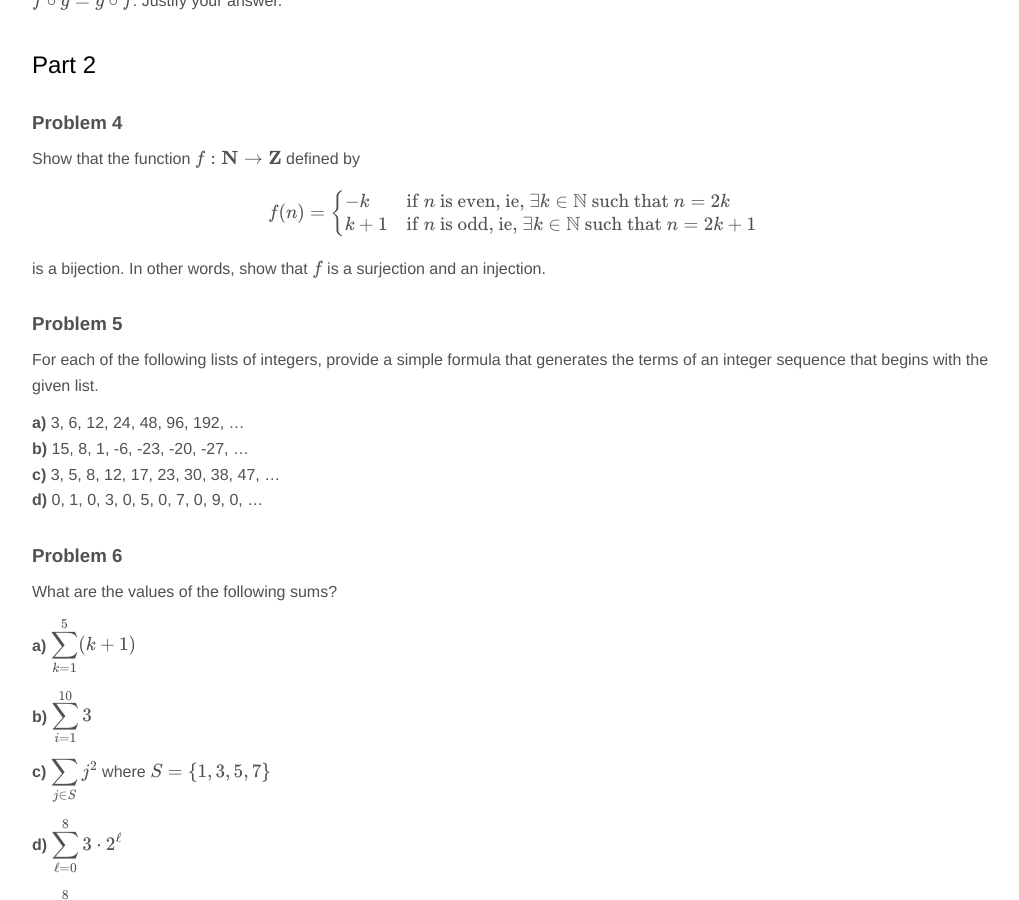
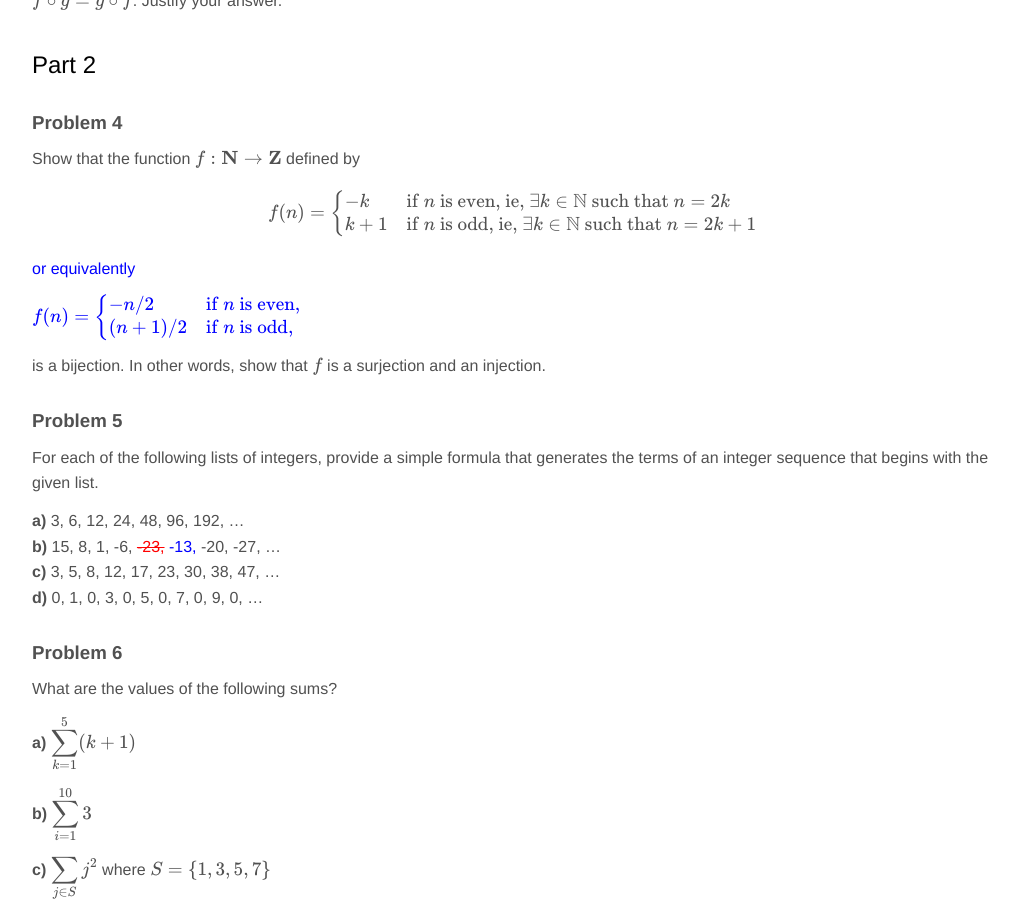
Before and after one commit to jnylam/jnylam.github.io, a Jekyll site: the page built from _courses/55/homework03.md, in a window 1280 px wide and 900 px high, scrolled down 1138 px. Shown: the whole window, without its empty margins (128-1147 px from the left). Built offline with Jekyll 4.4.1, drawn with Linux system fonts in a browser that asks for light colours; formulas are drawn with MathJax 3.

Commit message:
55 hw3 correction

```diff
--- a/_courses/55/homework03.md
+++ b/_courses/55/homework03.md
@@ -50,6 +50,15 @@ $$f(n) = \begin{cases}
 k+1 & \text{if } n \text{ is odd, ie, } \exists k\in\mathbb{N} \text{ such that } n = 2k+1\\
 \end{cases}$$
 
+<ins>or equivalently</ins>
+
+<ins>
+$$f(n) = \begin{cases}
+-n/2 & \text{if } n \text{ is even},\\
+(n+1)/2 & \text{if } n \text{ is odd},\\
+\end{cases}$$
+</ins>
+
 is a bijection. In other words, show that $$f$$ is a surjection and an injection.
 
 ### Problem 5
@@ -57,7 +66,7 @@ is a bijection. In other words, show that $$f$$ is a surjection and an injection
 For each of the following lists of integers, provide a simple formula that generates the terms of an integer sequence that begins with the given list.
 
 __a)__ 3, 6, 12, 24, 48, 96, 192, ...
-__b)__ 15, 8, 1, -6, -23, -20, -27, ...
+__b)__ 15, 8, 1, -6, <del>-23,</del> <ins>-13,</ins> -20, -27, ...
 __c)__ 3, 5, 8, 12, 17, 23, 30, 38, 47, ...
 __d)__ 0, 1, 0, 3, 0, 5, 0, 7, 0, 9, 0, ...
 
```
